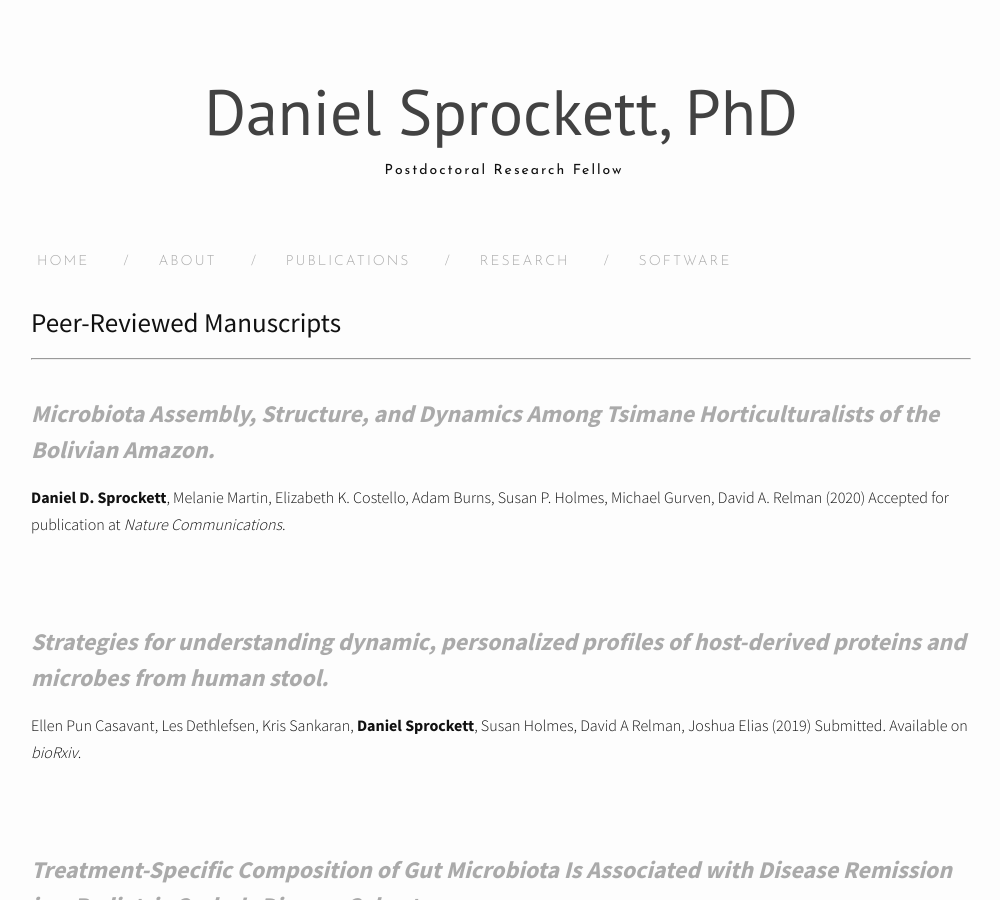
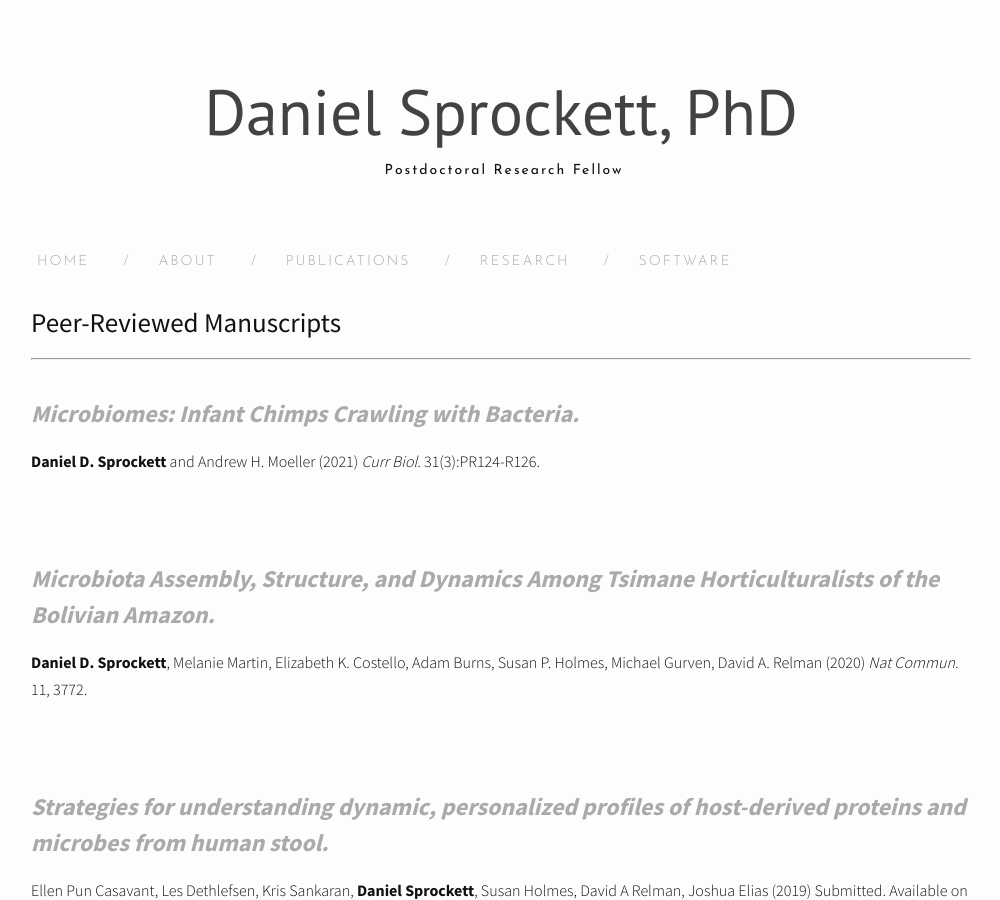
Before and after one commit to DanielSprockett/danielsprockett.github.io, a Jekyll site: the page built from publications.md, in a window 1280 px wide and 900 px high. Shown: the whole window, without its empty margins (139-1139 px from the left). Built offline with Jekyll 4.4.1, drawn with Linux system fonts in a browser that asks for light colours; nearby versions of some CDN libraries; comment, search, counter and statistics services are not loaded.

Commit message:
add publication

```diff
--- a/publications.md
+++ b/publications.md
@@ -12,13 +12,33 @@ category: "publications"
 [<font size="5">
     <i>
     <b>
+      Microbiomes: Infant Chimps Crawling with Bacteria.
+    </b>
+    </i>
+</font>](https://www.cell.com/current-biology/fulltext/S0960-9822(20)31757-7)
+<font size="3">
+<b>Daniel D. Sprockett</b> and Andrew H. Moeller (2021)
+<i>
+    Curr Biol.
+    </i>
+    31(3):PR124-R126.
+</font>
+<br>
+
+<br>
+[<font size="5">
+    <i>
+    <b>
       Microbiota Assembly, Structure, and Dynamics Among Tsimane Horticulturalists of the Bolivian Amazon.
     </b>
     </i>
-</font>](https://www.biorxiv.org/content/10.1101/779074v1.full)
+</font>](https://www.nature.com/articles/s41467-020-17541-6)
 <font size="3">
 <b>Daniel D. Sprockett</b>, Melanie Martin, Elizabeth K. Costello, Adam Burns, Susan P. Holmes, Michael Gurven, David A. Relman (2020)
-Accepted for publication at <i>Nature Communications</i>.
+<i>
+    Nat Commun.
+    </i>
+    11, 3772.
 </font>
 <br>
 
```
